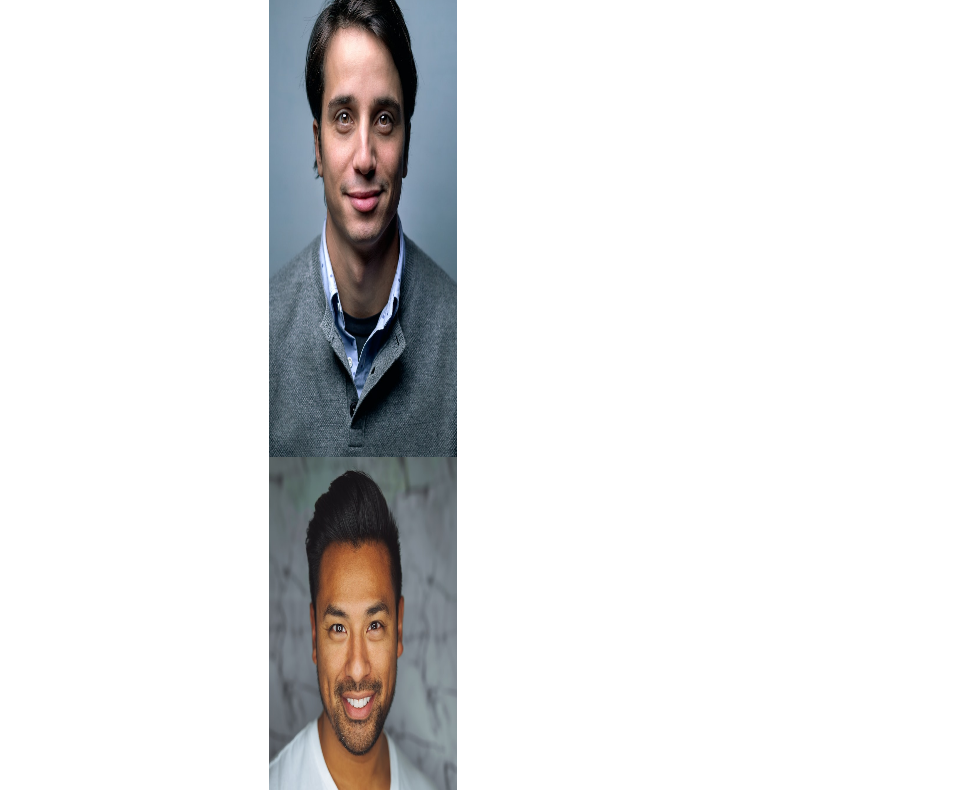
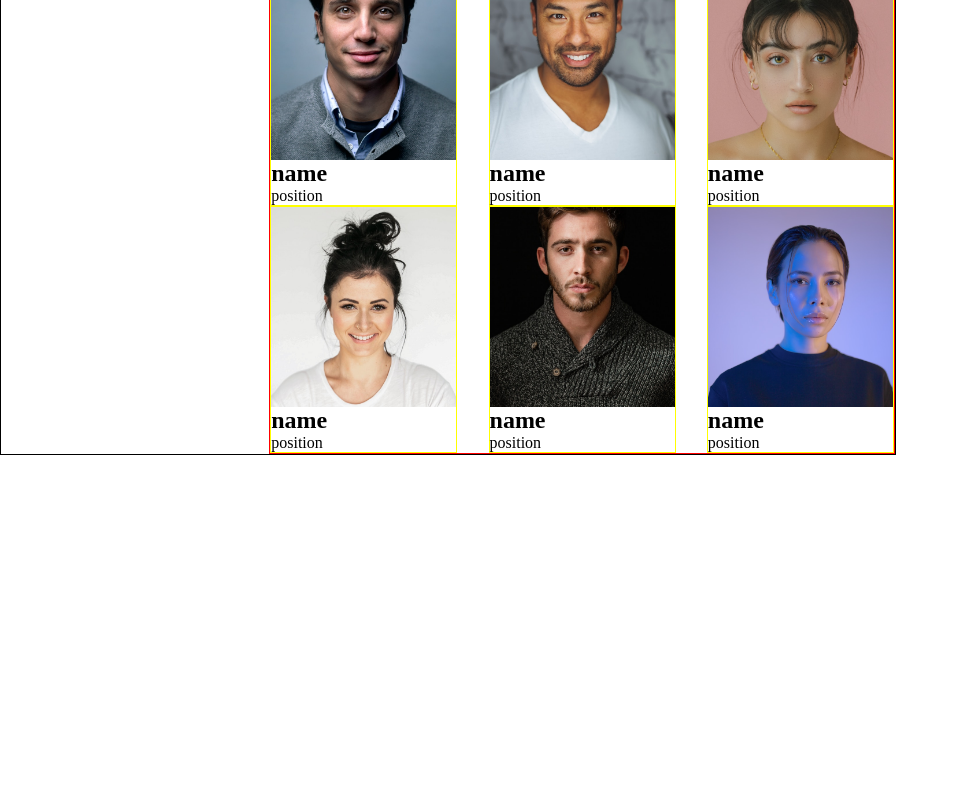
Before and after one commit to zeeeunee/profile, a plain HTML site: page index.html in a window 1280 px wide. Shown: the part 43-833 px from the top of the page, without its empty margins (0-959 px from the left). After the commit the page ends 800 px from the top, so only its background shows below. Drawn offline with Linux system fonts and the light colour scheme.

Commit message:
scss 작성

```diff
--- a/index.html
+++ b/index.html
@@ -11,34 +11,34 @@
 <body>
   <section class="wrap1">
     <h1 class="left">Profile</h1>
-    <div class="wrap2">
+    <div class="members">
       <article class="box">
-        <img src="img/img1.jpg" alt="person1">
+        <div class="pic"><img src="img/img1.jpg" alt="person1"></div>
         <h2>name</h2>
         <p>position</p>
       </article>
       <article class="box">
-        <img src="img/img2.jpg" alt="person2">
+        <div class="pic"><img src="img/img2.jpg" alt="person2"></div>
         <h2>name</h2>
         <p>position</p>
       </article>
       <article class="box">
-        <img src="img/img3.jpg" alt="person3">
+        <div class="pic"><img src="img/img3.jpg" alt="person3"></div>
         <h2>name</h2>
         <p>position</p>
       </article>
       <article class="box">
-        <img src="img/img4.jpg" alt="person4">
+        <div class="pic"><img src="img/img4.jpg" alt="person4"></div>
         <h2>name</h2>
         <p>position</p>
       </article>
       <article class="box">
-        <img src="img/img5.jpg" alt="person5">
+        <div class="pic"><img src="img/img5.jpg" alt="person5"></div>
         <h2>name</h2>
         <p>position</p>
       </article>
       <article class="box">
-        <img src="img/img6.jpg" alt="person6">
+        <div class="pic"><img src="img/img6.jpg" alt="person6"></div>
         <h2>name</h2>
         <p>position</p>
       </article>
--- a/scss/style.scss
+++ b/scss/style.scss
@@ -3,27 +3,36 @@
 
 .wrap1 {
 	width: 70vw;
-	margin: 0, auto;
+	margin: 50px, auto;
+	border: 1px solid black;
 	display: flex;
-	flex-flow: wrap;
+	justify-content: space-between;
 
 	.left {
 		width: 30%;
 	}
 
-	.wrap2 {
+	.members {
 		width: 70%;
+		border: 1px solid red;
 		display: flex;
 		flex-flow: wrap;
+		justify-content: space-between;
 
 		.box {
-			width: 100%;
-			height: 500px;
-			justify-content: space-between;
+			width: 30%;
+			border: 1px solid yellow;
 
-			img {
-				width: 30%;
-				height: 100%;
+			.pic {
+				width: 100%;
+				height: 200px;
+				overflow: hidden;
+
+				img {
+					width: 100%;
+					height: 100%;
+					object-fit: cover;
+				}
 			}
 		}
 	}
```
Also changed, not shown: css/style.css, 1 other file.
